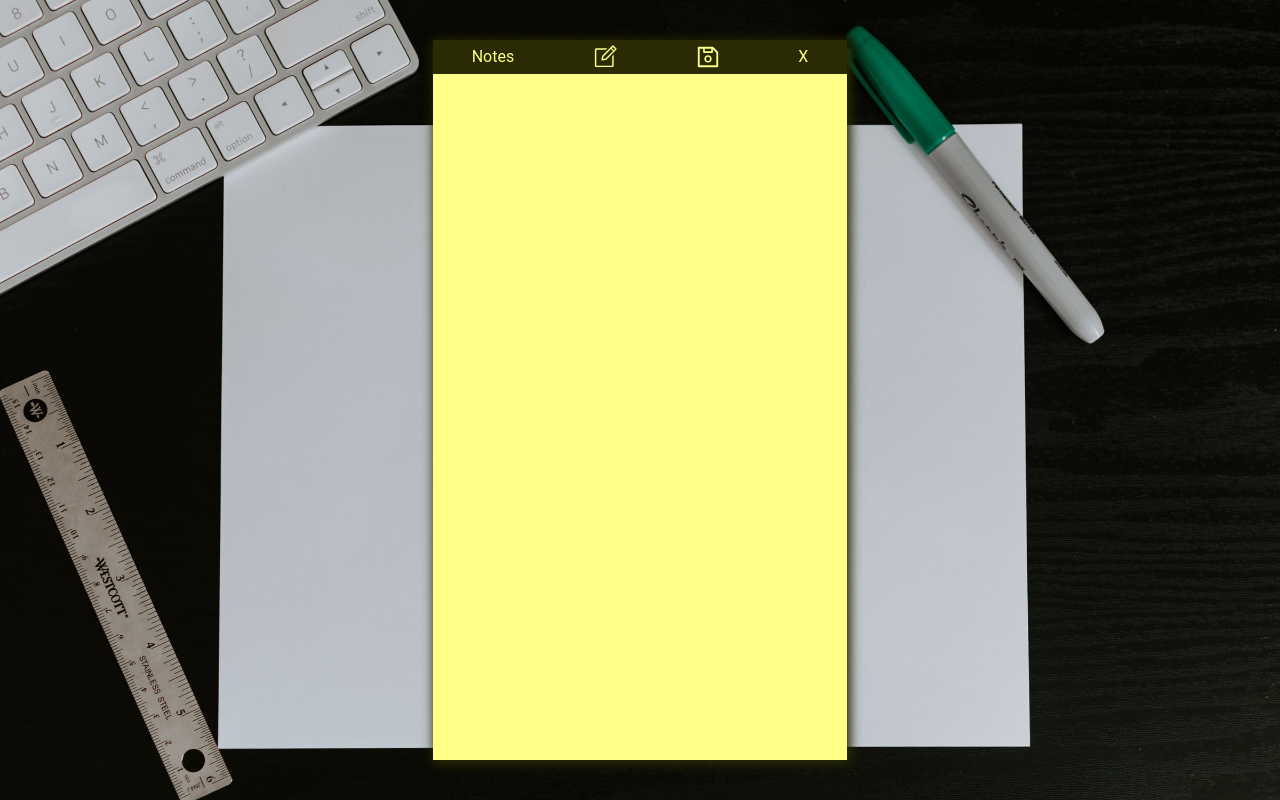
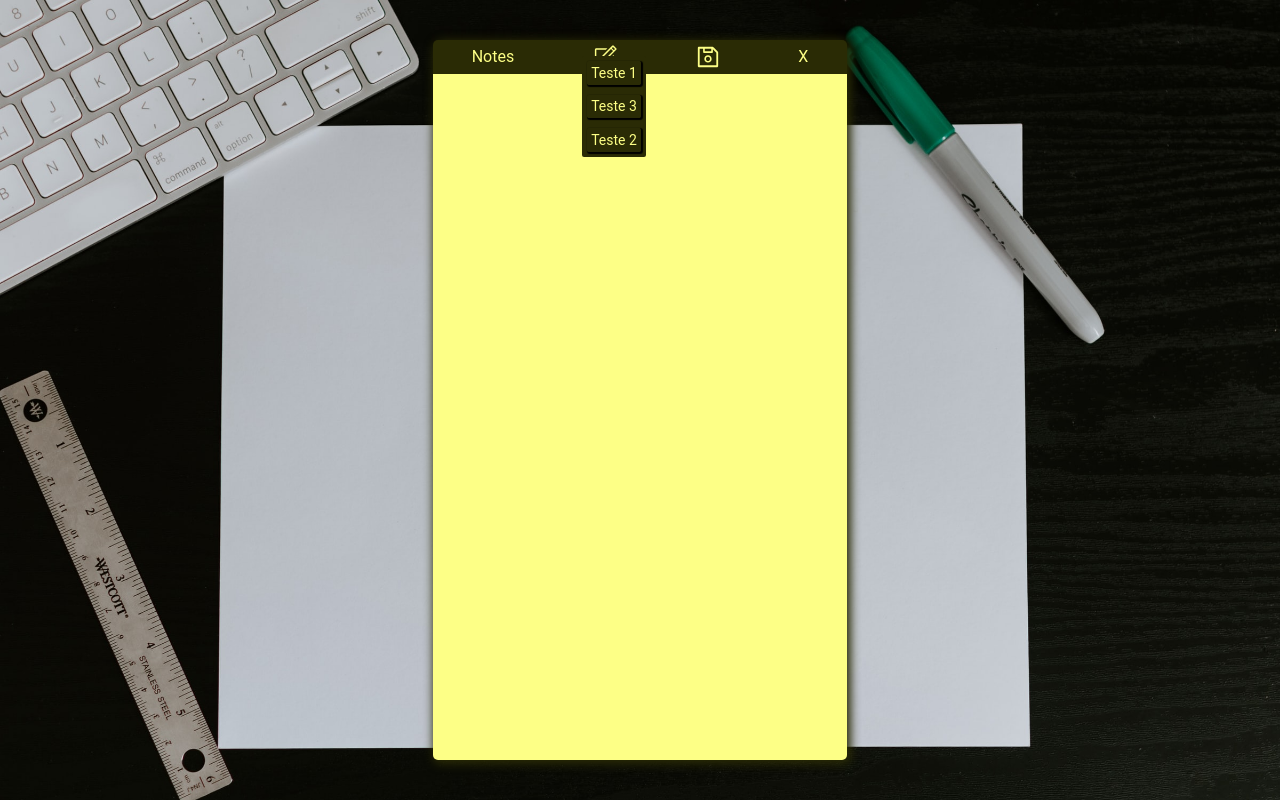
Before and after one commit to jorgelgf/notes, a React (Create React App) app: page / in a window 1280 px wide. Both pictures are taken after a click on the picture 604 px from the left and 57 px from the top of the page. Built offline with nearby package versions, Linux system fonts and the light colour scheme.

Commit message:
constructor modal

```diff
--- a/public/index.html
+++ b/public/index.html
@@ -5,7 +5,7 @@
     <link rel="icon" href="%PUBLIC_URL%/favicon.ico" />
     <meta name="viewport" content="width=device-width, initial-scale=1" />
     <meta name="theme-color" content="#000000" />
-    <title>React App</title>
+    <title>Notes</title>
   </head>
   <body>
     <noscript>Você precisa habilitar o javascript</noscript>
--- a/src/App.tsx
+++ b/src/App.tsx
@@ -1,21 +1,25 @@
-import { useState } from "react";
+import { useContext, useState } from "react";
 import Header from "./components/header/Header";
 import Layout from "./components/layout/Layout";
 import Text from "./components/form/Text";
+import Context from "./context/index";
 import notes from "./img/notes.svg";
 import save from "./img/save.svg";
 import * as S from "./themes/GlobalStyle";
+
 function App() {
   const [text, setText] = useState<string>("");
+
   const handleChange = (event: any) => setText(event.target.value);
-
   return (
+    <Context>
       <S.ContainerGlobal>
         <Layout>
           <Header title="Notes" info={notes} save={save} exit="X" />
           <Text onChange={handleChange} children={text} />
         </Layout>
       </S.ContainerGlobal>
+    </Context>
   );
 }
 
--- a/src/components/form/styled.tsx
+++ b/src/components/form/styled.tsx
@@ -12,4 +12,5 @@ export const Container = styled.textarea`
   height: 600px;
   border: none;
   outline: none;
+  overflow-y: hidden;
 `;
--- a/src/components/header/Header.tsx
+++ b/src/components/header/Header.tsx
@@ -1,19 +1,47 @@
+import { useState } from "react";
 import * as S from "./style";
 interface PropsHeader {
   title: string;
   info: string;
   save: string;
   exit: string;
+  onClick?: any;
 }
 export default function Header({ title, info, save, exit }: PropsHeader) {
+  const [modal, setModal] = useState<true | false>(false);
+  function handleClick() {
+    setModal(!modal);
+  }
+
+  function fullElement() {
     return (
+      <>
         <S.Container>
           <div title="Author Jorge Gurgel">{title}</div>
-      <img title="View/adc notes" src={info} alt={info} />
+          <img
+            onClick={handleClick}
+            title="View/adc notes"
+            src={info}
+            alt={info}
+          />
           <img title="Save note current" src={save} alt={save} />
           <div title="Exit" className="exit">
             {exit}
           </div>
         </S.Container>
+        {modal && (
+          <>
+            <S.OverLay onClick={handleClick} />
+            <S.ModalInf>
+              <p>Teste 1</p>
+              <p>Teste 3</p>
+              <p>Teste 2</p>
+            </S.ModalInf>
+          </>
+        )}
+      </>
     );
   }
+
+  return <>{fullElement()}</>;
+}
--- a/src/components/header/style.tsx
+++ b/src/components/header/style.tsx
@@ -2,22 +2,94 @@ import styled from "styled-components";
 import { themes } from "../../themes/themes";
 
 export const Container = styled.header`
-  width: 100%;
+  max-width: 414px;
   height: 34px;
   background-color: ${themes.colorSecondary};
+  border-radius: 5px 5px 0 0;
   color: ${themes.colorPrimary};
   display: flex;
   align-items: center;
   justify-content: space-around;
   font-family: ${themes.fontFamily};
   font-size: ${themes.fontSizeForm};
+  z-index: 1;
   img {
     cursor: pointer;
+    transition: 0.2s ease;
     :hover {
-      color: black;
+      width: 30px;
     }
   }
   .exit {
     cursor: pointer;
   }
 `;
+
+export const ModalInf = styled.div`
+  position: fixed;
+  top: 5%;
+  left: 45.5%;
+  display: flex;
+  border-radius: 2px;
+  flex-direction: column;
+  align-items: flex-start;
+  justify-content: center;
+  width: auto;
+  height: auto;
+  z-index: 10000;
+  background-color: ${themes.colorPrimary};
+  color: ${themes.colorSecondary};
+  font-family: ${themes.fontFamily};
+  font-size: 14px;
+  z-index: 1;
+  transition: 0.2s ease;
+
+  background-color: ${themes.colorSecondary};
+  color: ${themes.colorPrimary};
+
+  p {
+    transition: 0.2s ease;
+    margin: 5px;
+    padding: 0.2em;
+    border: 1px solid ${themes.colorSecondary};
+    border-radius: 2px;
+    box-shadow: 1px 1px 1px 1px black;
+    :hover {
+      padding: 10px;
+      width: 100%;
+      background-color: ${themes.colorSecondary};
+      color: ${themes.colorPrimary};
+
+      border: 2px solid ${themes.colorPrimary};
+      cursor: pointer;
+      padding: 0.2em 0.5em;
+    }
+  }
+  @media (max-width: 485px) {
+    left: 41%;
+  }
+  @media (max-width: 900px) {
+    left: 44%;
+  }
+  @media (min-height: 700px) {
+    top: 7%;
+  }
+  transform: translateY(-10px);
+  animation: animeTop 0.4s forwards;
+  @keyframes animeTop {
+    to {
+      opacity: 1;
+      transform: initial;
+    }
+  }
+`;
+
+export const OverLay = styled.div`
+  position: fixed;
+  top: 0;
+  left: 0;
+  width: 100vw;
+  height: 100vh;
+  background-color: transparent;
+  z-index: 0;
+`;
--- a/src/components/layout/Layout.tsx
+++ b/src/components/layout/Layout.tsx
@@ -3,7 +3,6 @@ import * as S from "./style";
 interface PropsLayout {
   children: any;
 }
-
 export default function Layout({ children }: PropsLayout) {
   return <S.Container>{children}</S.Container>;
 }
--- a/src/components/layout/style.tsx
+++ b/src/components/layout/style.tsx
@@ -6,4 +6,5 @@ export const Container = styled.div`
   margin: 10px 10px;
   background-color: ${themes.colorPrimary};
   box-shadow: 2px 2px 10px 2px ${themes.colorSecondary};
+  border-radius: 9px 9px 5px 5px;
 `;
--- /dev/null
+++ b/src/context/condition.tsx
@@ -0,0 +1 @@
+export const condition = {};
--- /dev/null
+++ b/src/context/index.tsx
@@ -0,0 +1,13 @@
+import { createContext, useState } from "react";
+
+import { condition } from "./condition";
+export const GlobalContext = createContext(condition);
+
+export default function AppContext({ children }: any) {
+  const [value, setValue] = useState(condition);
+  return (
+    <GlobalContext.Provider value={{ value, setValue }}>
+      {children}
+    </GlobalContext.Provider>
+  );
+}
```
Lines whose indentation alone changed are shown as unchanged.
